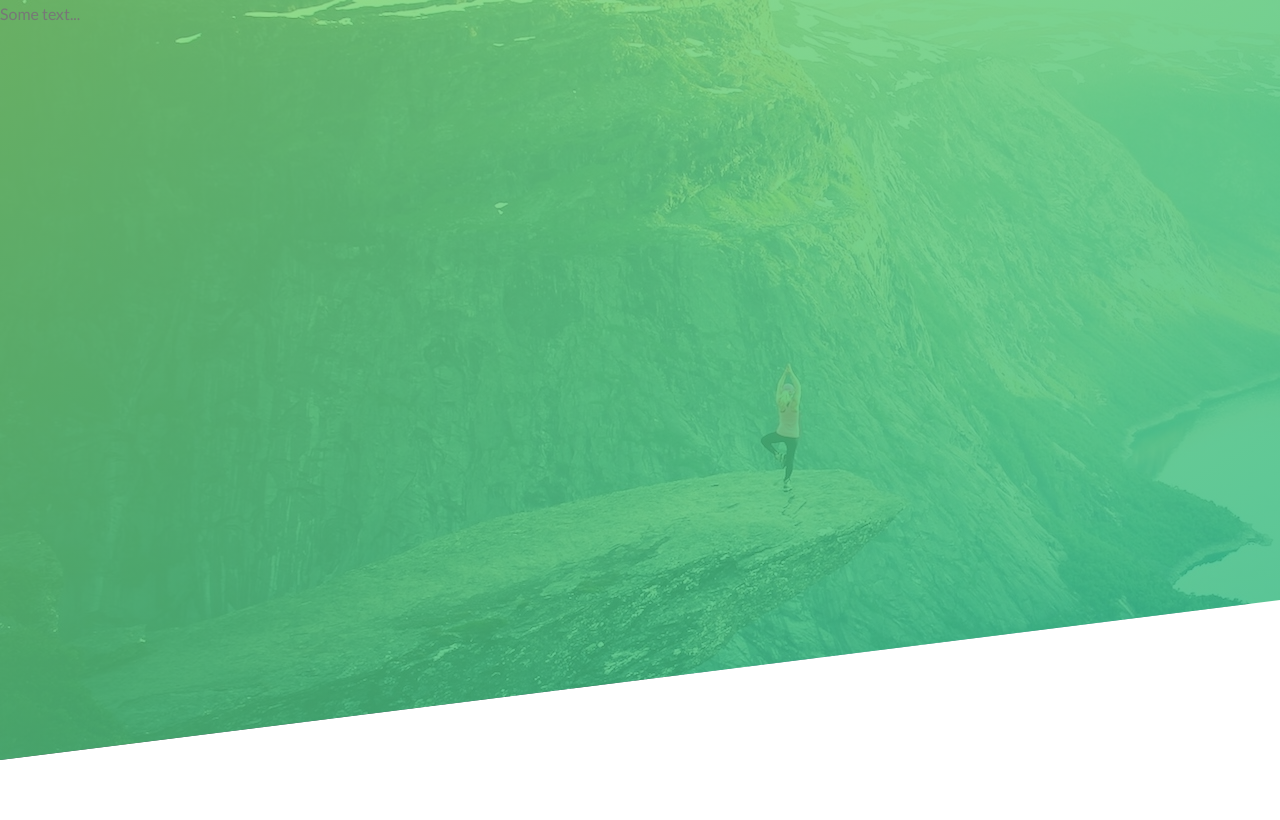
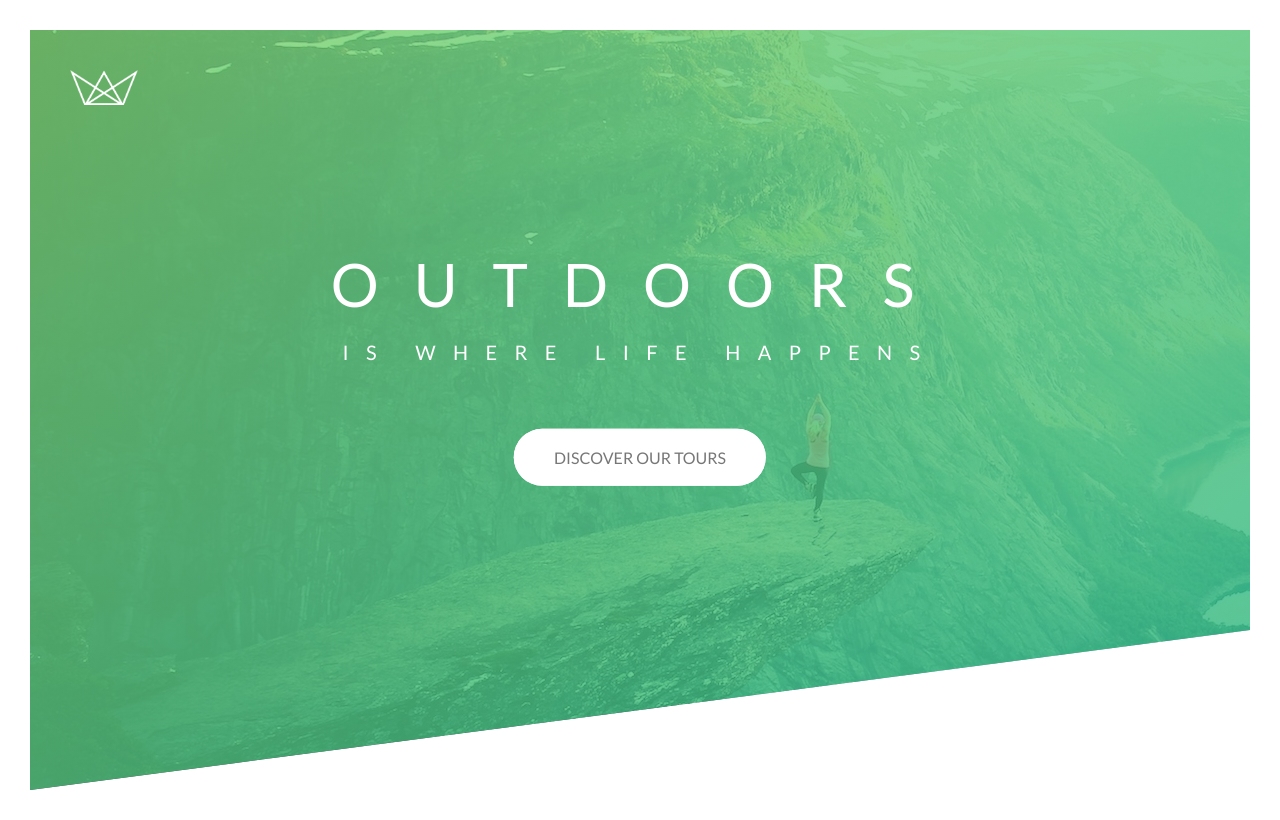
Before and after one commit to asanzdj/sass-course-natours, a plain HTML site: page index.html in a window 1280 px wide. Drawn offline with Linux system fonts and the light colour scheme.

Commit message:
[HEADER] Finished

```diff
--- a/css/style.css
+++ b/css/style.css
@@ -19,6 +19,15 @@ body {
     font-size: 16px;
     font-weight: 400;
     line-height: 1.7;
+    padding: 30px;
+}
+
+.TextBox {
+    left: 50%;
+    position: absolute;
+    text-align: center;
+    top: 40%;
+    transform: translate(-50%, -40%);
 }
 
 .Header {
@@ -27,4 +36,140 @@ body {
     background: linear-gradient(to right bottom, rgba(126, 213, 111, 0.8), rgba(40, 180, 131, 0.8)), url('../img/hero.jpg');
     clip-path: polygon(0 0, 100% 0, 100% 75vh, 0 100%);
     height: 95vh;
+    position: relative;
 }
+
+.Logo-box {
+    left: 40px;
+    position: absolute;
+    top: 40px;
+}
+
+.Logo {
+    height: 35px;
+}
+
+.Heading-primary {
+    color: #fff;
+    text-transform: uppercase;
+    backface-visibility: hidden;
+}
+
+.Heading-primary-main {
+    animation-timing-function: ease-out;
+    animation: moveInLeft 2s;
+    display: block;
+    font-size: 60px;
+    font-weight: 400;
+    letter-spacing: 35px;
+}
+
+.Heading-primary-sub {
+    animation: moveInRight 2s;
+    display: block;
+    font-size: 20px;
+    font-weight: 400;
+    letter-spacing: 17.4px;
+    margin-bottom: 60px;
+}
+
+.Button {
+    border-radius: 100px;
+    display: inline-block;
+    padding: 15px 40px;
+    transition: transform 0.2s; /* Has to be in the initial state */
+    position: relative;
+    animation: moveInBottom 2s ease-out 0.75s;
+}
+
+.Button:link,
+.Button:visited {
+    text-transform: uppercase;
+    text-decoration: none;
+}
+
+.Button:hover {
+    transform: translateY(-3px);
+    box-shadow: 0 10px 20px rgba(0, 0, 0, 0.2);
+}
+
+.Button:active { /* When button is clicked */
+    transform: translateY(-1px); /* This is apply hover initial state, it not uses -3px */
+    box-shadow: 0 10px 10px rgba(0, 0, 0, 0.2);
+}
+
+.Button--white {
+    background: #fff;
+    color: #777;
+}
+
+.Button::after {
+    content: '';
+    display: inline-block;
+    height: 100%;
+    width: 100%;
+    border-radius: 100px;
+    position: absolute;
+    top: 0;
+    left: 0;
+    z-index: -1;
+    transition: all 0.4s;
+}
+
+.Button--white::after {
+    background: #fff;
+}
+
+.Button:hover::after {
+    transform: scaleX(1.4) scaleY(1.6);
+    opacity: 0;
+}
+
+.Button--animated {
+    transition: transform 0.4s;
+    animation-fill-mode: backwards;
+}
+
+@keyframes moveInLeft {
+    0% {
+        opacity: 0;
+        transform: translateX(-100px);
+    }
+
+    80% {
+        transform: translateX(10px);
+    }
+
+    100% {
+        opacity: 1;
+        transform: translateX(0);
+    }
+}
+
+@keyframes moveInRight {
+    0% {
+        opacity: 0;
+        transform: translateX(100px);
+    }
+
+    80% {
+        transform: translateX(-10px);
+    }
+
+    100% {
+        opacity: 1;
+        transform: translateX(0);
+    }
+}
+
+@keyframes moveInBottom {
+    0% {
+        transform: translateY(100px);
+        opacity: 0;
+    }
+
+    100% {
+        transform: translateY(0);
+        opacity: 1;
+    }
+}
--- a/index.html
+++ b/index.html
@@ -12,7 +12,20 @@
     </head>
     <body>
         <header class="Header">
-            Some text...
+            <div class="Logo-box">
+                <img src="img/logo-white.png" alt="logo" class="Logo">
+            </div>
+
+            <div class="TextBox">
+                <h1 class="Heading-primary">
+                    <span class="Heading-primary-main">Outdoors</span>
+                    <span class="Heading-primary-sub">is where life happens</span>
+                </h1>
+
+                <a href="#" class="Button Button--white Button--animated">
+                    Discover our tours
+                </a>
+            </div>
         </header>
     </body>
 </html>
```
